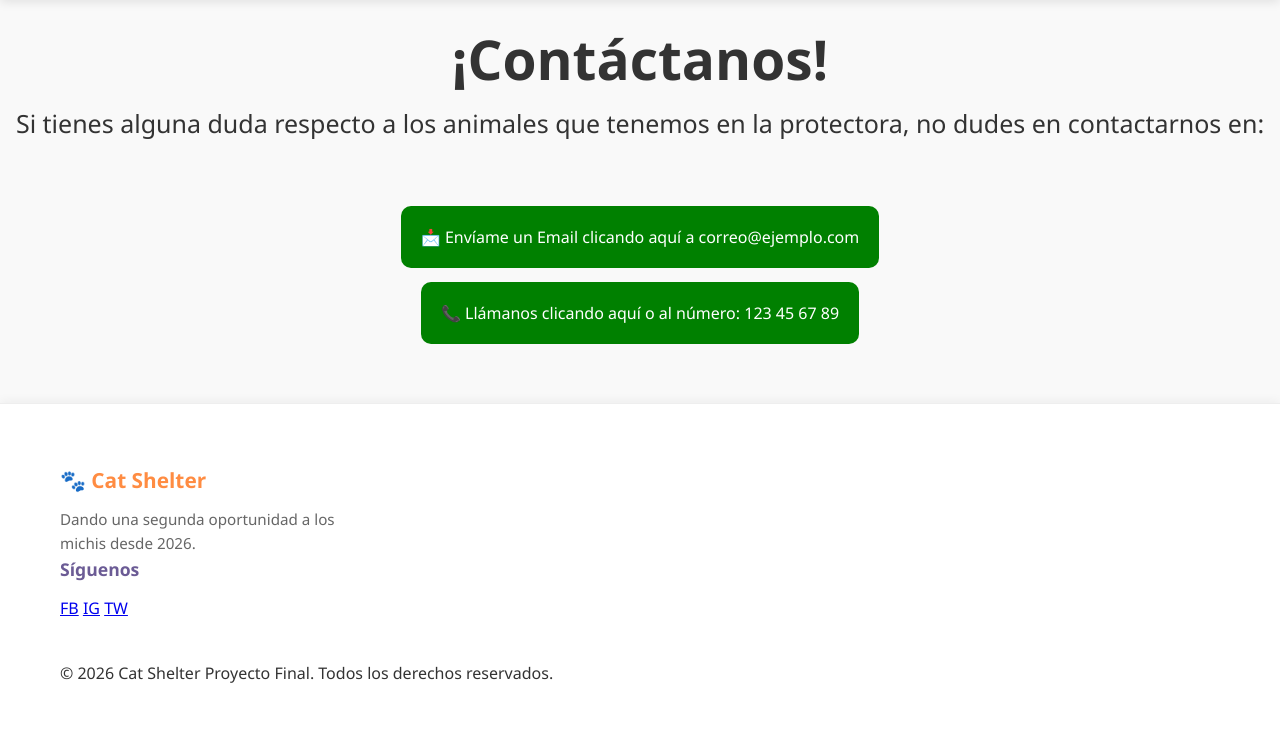
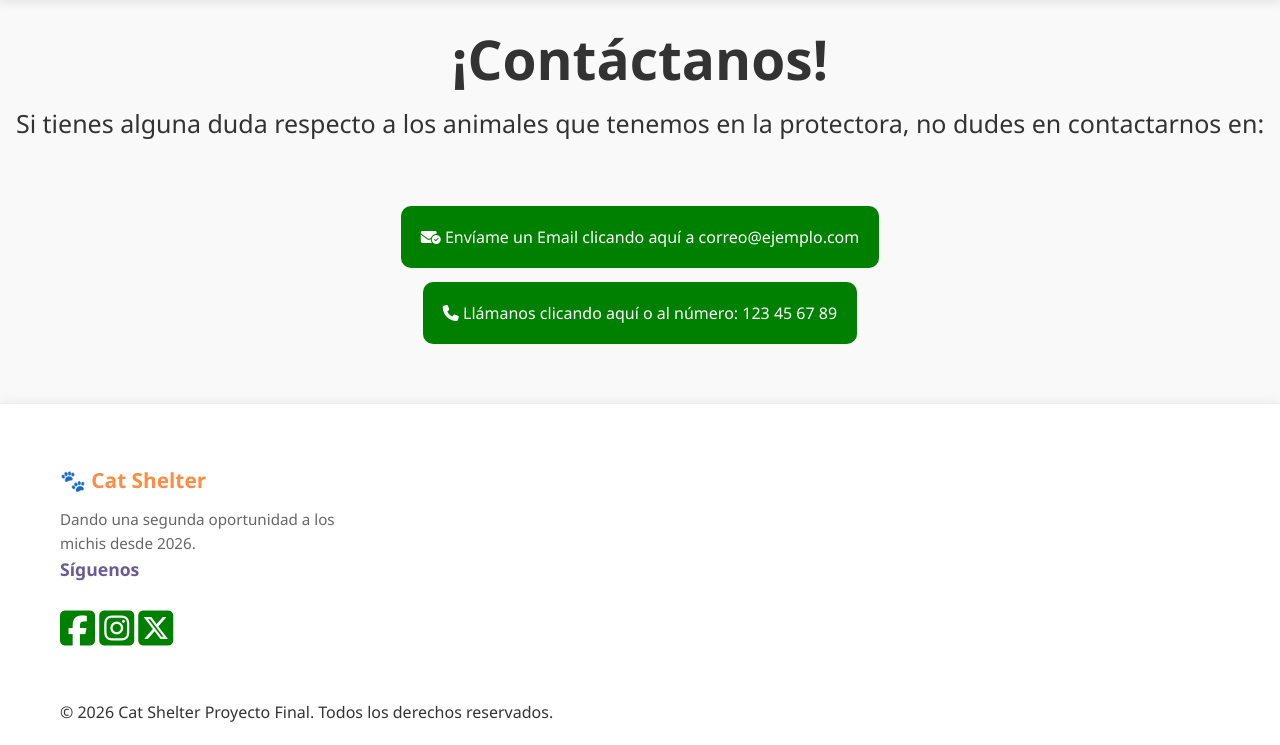
Before and after one commit to Estefania-sys/Reto5-Michis, a PHP site: page /contacto.php in a window 1280 px wide. Shown: the part 97-842 px from the top of the page. Before the commit the page ends 780 px from the top, so only its background shows below. Run offline with PHP 8.4, Linux system fonts and the light colour scheme.

Commit message:
Cambios en el CSS + Iconos

```diff
--- a/contacto.php
+++ b/contacto.php
@@ -4,6 +4,7 @@
     <meta charset="UTF-8">
     <title>Contáctanos</title>
     <link rel="stylesheet" href="style.css">
+    <link rel="stylesheet" href="https://cdnjs.cloudflare.com/ajax/libs/font-awesome/6.5.1/css/all.min.css"> <!-- Incluimos el CSS de Font Awesome -->
 </head>
 <body>
 <?php include 'navbar/header.php'?>
@@ -12,8 +13,8 @@
     <p>Si tienes alguna duda respecto a los animales que tenemos en la protectora, no dudes en contactarnos en:</p>
 </section>
 <section class="botoneracontacto">
-    <p><a class="contactobtn" href="mailto:correo@ejemplo.com">📩 Envíame un Email clicando aquí a correo@ejemplo.com</a></p>
-    <p><a class="contactobtn" href="tel:123456789">📞 Llámanos clicando aquí o al número: 123 45 67 89</a></p>
+    <p><a class="contactobtn" href="mailto:correo@ejemplo.com"><i class="fa-solid fa-envelope-circle-check"></i> Envíame un Email clicando aquí a correo@ejemplo.com</a></p>
+    <p><a class="contactobtn" href="tel:123456789"><i class="fa-solid fa-phone"></i> Llámanos clicando aquí o al número: 123 45 67 89</a></p>
 </section>
 
 <?php include 'navbar/footer.php' ?>
--- a/index.php
+++ b/index.php
@@ -4,6 +4,7 @@
     <meta charset="UTF-8">
     <title>Huellas con Alma | Refugio de Gatos</title>
     <link rel="stylesheet" href="style.css">
+    <link rel="stylesheet" href="https://cdnjs.cloudflare.com/ajax/libs/font-awesome/6.5.1/css/all.min.css">
 </head>
 <body>
 <?php include 'navbar/header.php'?>
@@ -29,7 +30,7 @@
     <p>Si quieres adoptar, ser casa de acogida o simplemente conocer más sobre mi labor, estaré encantada de hablar contigo.</p>
 
     <p>
-        <a class="contactobtn" href="contacto.php">Contacta conmigo aquí</a>
+        <a class="contactobtn" href="contacto.php"><i class="fa-solid fa-address-book"></i>  Contacta conmigo aquí</a>
     </p>
 </section>
 <?php include 'navbar/footer.php' ?>
--- a/navbar/footer.php
+++ b/navbar/footer.php
@@ -1,3 +1,6 @@
+<head>
+    <link rel="stylesheet" href="https://cdnjs.cloudflare.com/ajax/libs/font-awesome/6.5.1/css/all.min.css"> <!-- Incluimos el CSS de Font Awesome -->
+</head>
 <footer class="main-footer">
     <div class="container footer-content">
         <div class="footer-brand">
@@ -10,9 +13,9 @@
         <div class="footer-social">
             <h4>Síguenos</h4>
             <div class="social-icons">
-                <a href="#" title="Facebook">FB</a>
-                <a href="#" title="Instagram">IG</a>
-                <a href="#" title="Twitter">TW</a>
+                <a href="#" title="Facebook"><i class="fa-brands fa-square-facebook"></i></a>
+                <a href="#" title="Instagram"><i class="fa-brands fa-square-instagram"></i></a>
+                <a href="#" title="Twitter"><i class="fa-brands fa-square-x-twitter"></i></a>
             </div>
         </div>
     </div>
--- a/style.css
+++ b/style.css
@@ -466,6 +466,17 @@ tr:hover {
     font-size: 1.1rem;
 }
 
+.social-icons a{
+    font-size:40px;
+    color:green;
+    text-decoration: none;
+}
+
+.social-icons a:hover{
+    color:#00a500;
+    transition: 0.3s;
+}
+
 .social-links {
     display: flex;
     gap: 15px;
```
